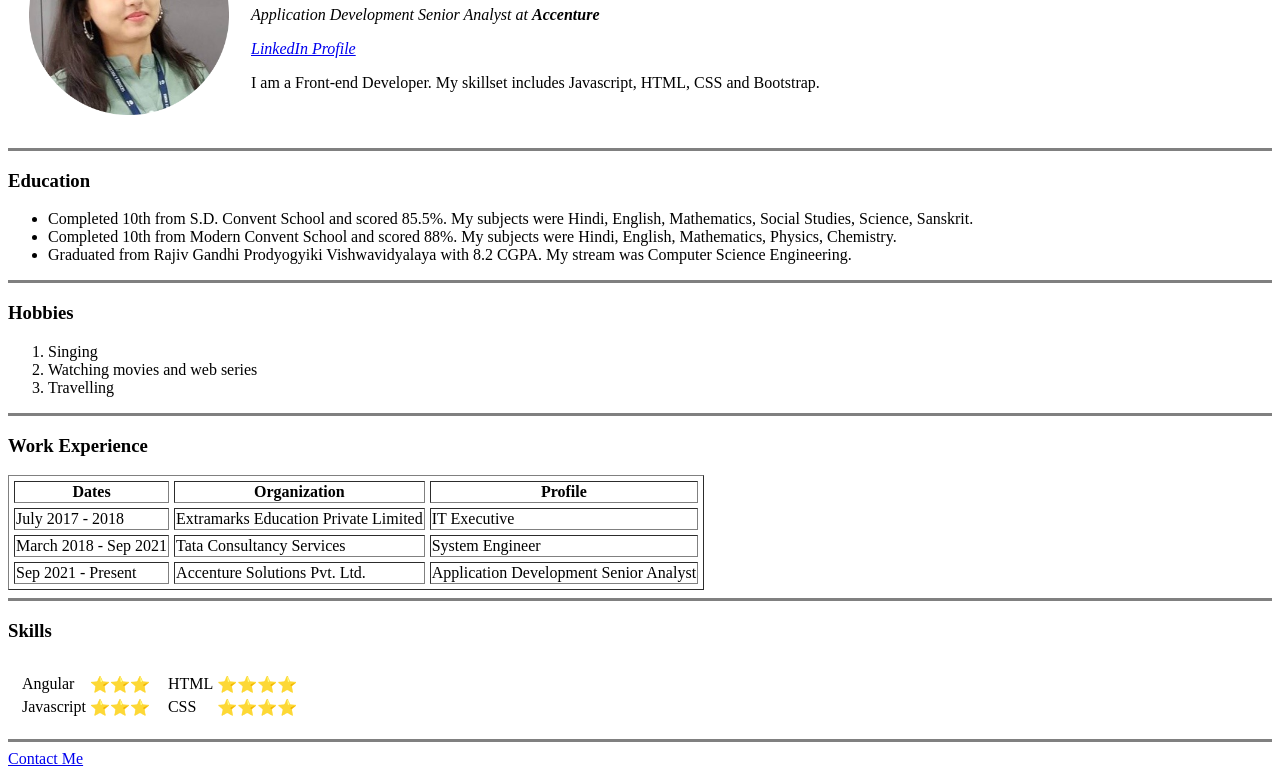
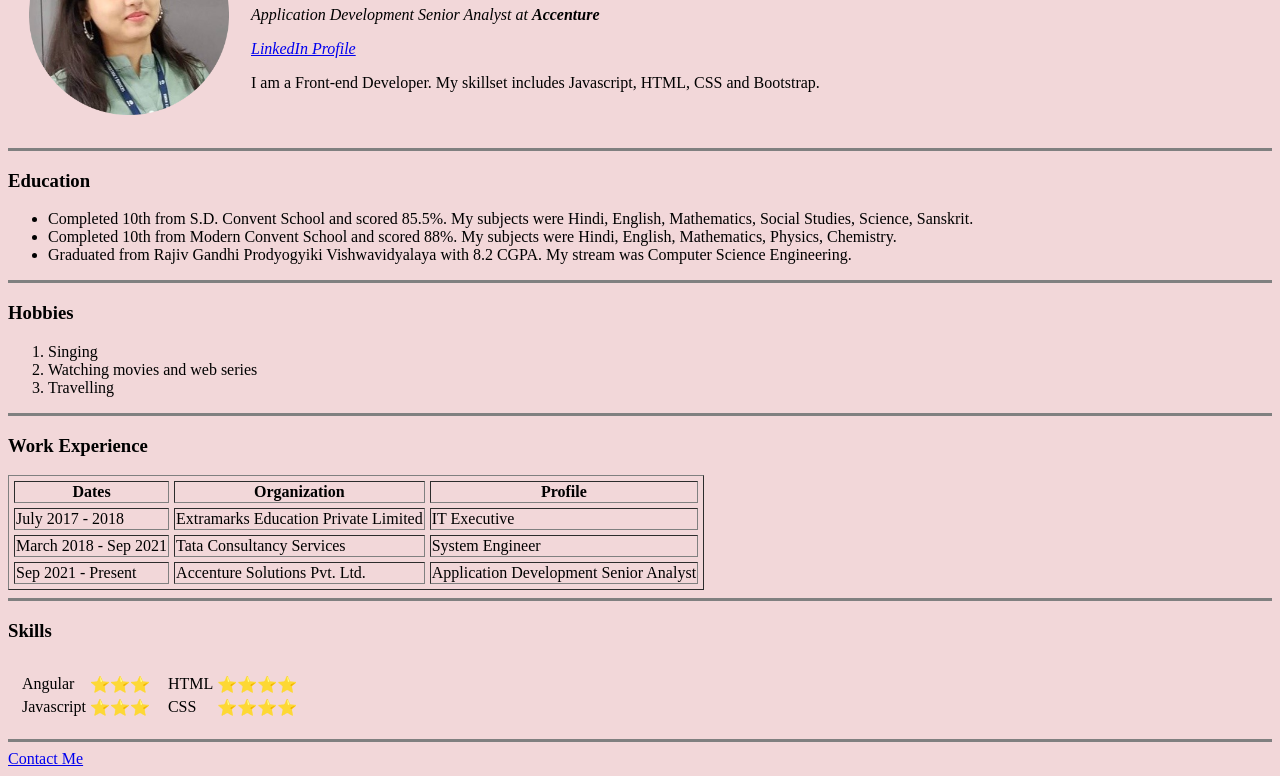
Before and after one commit to AditiTripathi1/cv, a plain HTML site: page index.html in a window 1280 px wide. Shown: the part 114-890 px from the top of the page. Drawn offline with Linux system fonts and the light colour scheme.

Commit message:
added background colour

```diff
--- a/index.html
+++ b/index.html
@@ -9,7 +9,7 @@
     <title>Aditi's Page 🖤</title>
 </head>
 
-<body>
+<body style="background-color: #F2D7D9;">
     <table cellspacing="20">
         <tr>
             <td>
```
